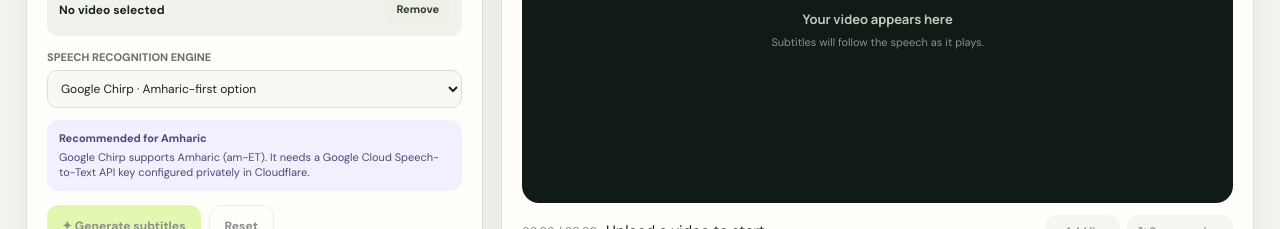
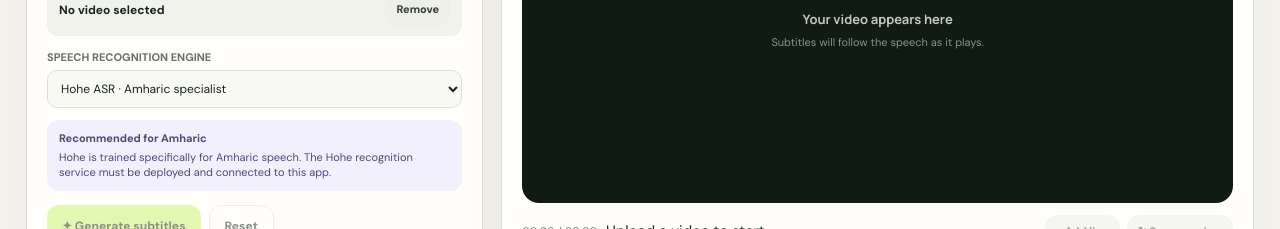
Before and after one commit to usmiabd40-eng/afrisub-studio, a plain HTML site: page index.html in a window 1280 px wide. Shown: the part 571-800 px from the top of the page. Drawn offline with Linux system fonts and the light colour scheme.

Commit message:
Make Hohe ASR the primary Amharic engine in the editor

```diff
--- a/index.html
+++ b/index.html
@@ -27,8 +27,8 @@
 <section class="card"><div class="cardhead"><h2>Upload your video</h2><span class="step">01 / SOURCE</span></div>
 <label class="upload" id="dropzone" for="videoFile"><div><div class="upicon">↥</div><b>Drop your video here</b><p>MP4 or MOV · up to 250 MB</p><span class="btn light">Browse files</span></div><input id="videoFile" type="file" accept="video/mp4,video/quicktime,.mp4,.mov"></label>
 <div class="filebar" id="filebar" hidden><strong id="filename">No video selected</strong><span id="filesize"></span><button class="btn small light" id="remove">Remove</button></div>
-<div class="field"><label for="engine">SPEECH RECOGNITION ENGINE</label><select id="engine"><option value="google">Google Chirp · Amharic-first option</option><option value="whisper">Whisper · backup engine</option></select></div>
-<div class="engine-note" id="engineNote"><b>Recommended for Amharic</b>Google Chirp supports Amharic (am-ET). It needs a Google Cloud Speech-to-Text API key configured privately in Cloudflare.</div>
+<div class="field"><label for="engine">SPEECH RECOGNITION ENGINE</label><select id="engine"><option value="hohe" selected>Hohe ASR · Amharic specialist</option><option value="whisper">Whisper · backup engine</option><option value="google">Google Speech · alternative</option></select></div>
+<div class="engine-note" id="engineNote"><b>Recommended for Amharic</b>Hohe is trained specifically for Amharic speech. The Hohe recognition service must be deployed and connected to this app.</div>
 <div class="row" style="display:flex;gap:8px;margin-top:14px"><button class="btn primary" id="generate" disabled>✦ Generate subtitles</button><button class="btn outline" id="reset" disabled>Reset</button></div>
 <div class="status" id="status"><span id="statusText"></span><div class="progress"><span id="progressBar"></span></div></div>
 <p class="hint">Audio is extracted in your browser. Your original video is not uploaded to the transcription service.</p>
```
